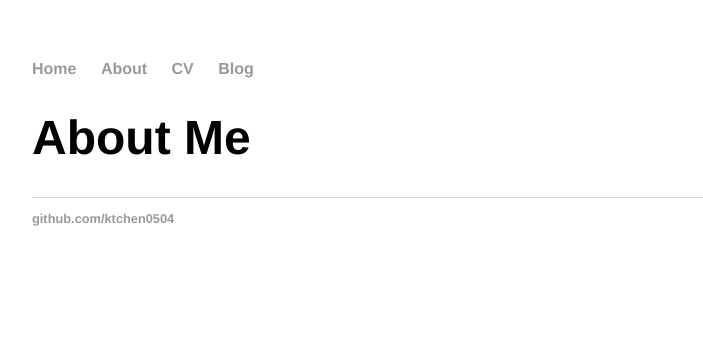
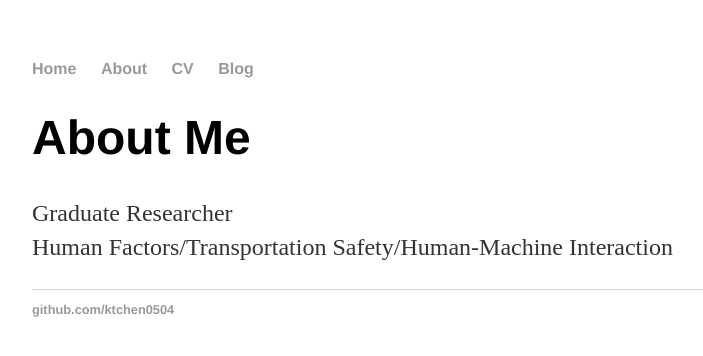
Before and after one commit to ktchen0504/ktchen0504.github.io, a Jekyll site: the page built from about/index.html, in a window 1280 px wide. Shown: the top 356 px of the page, without its empty margins (160-863 px from the left). Built offline with Jekyll 4.4.1, drawn with Linux system fonts in a browser that asks for light colours.

Commit message:
Update about

```diff
--- a/about/index.html
+++ b/about/index.html
@@ -3,3 +3,6 @@ layout: default
 title: About Me
 ---
 <h1>{{ page.title }}</h1>
+<p> Graduate Researcher <br>
+	Human Factors/Transportation Safety/Human-Machine Interaction
+</p>
```
